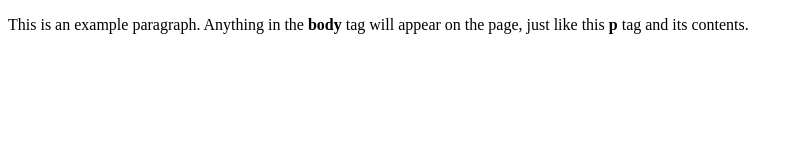
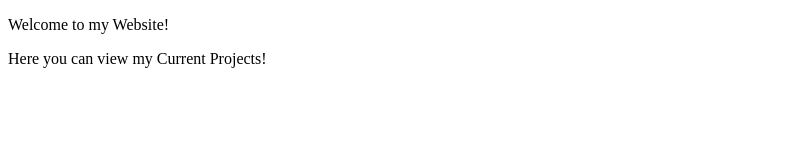
Before and after one commit to LARPmk/larpmk.github.io, a plain HTML site: page index.html in a window 1280 px wide. Shown: the whole page, without its empty margins (0-800 px from the left). Drawn offline with Linux system fonts and the light colour scheme.

Commit message:
Update index.html

```diff
--- a/index.html
+++ b/index.html
@@ -1,9 +1,10 @@
 <!doctype html>
 <html>
   <head>
-    <title>This is the title of the webpage!</title>
+    <title>LARP on Minekeep.net</title>
   </head>
   <body>
-    <p>This is an example paragraph. Anything in the <strong>body</strong> tag will appear on the page, just like this <strong>p</strong> tag and its contents.</p>
+    <p>Welcome to my Website!</p>
+    <p>Here you can view my Current Projects!</p>
   </body>
 </html>
```
